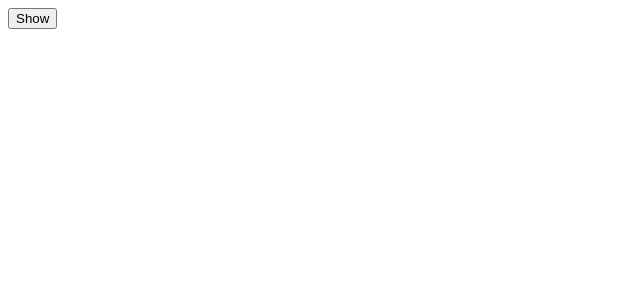
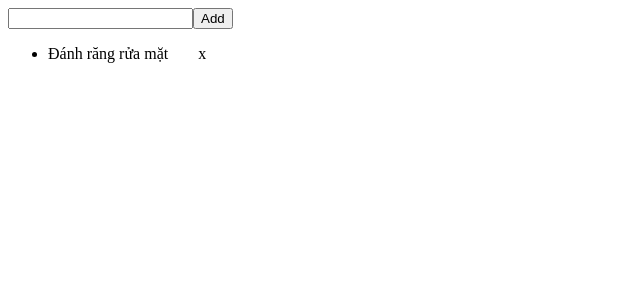
Before and after one commit to DuyPhatpeo/Reactjs, a React (Vite) app in the folder reactLearning/: page / in a window 1280 px wide. Shown: the top 300 px of the page, without its empty margins (0-640 px from the left). Built offline with nearby package versions, Linux system fonts and the light colour scheme.

Commit message:
Tạo ra Todo-List App sử dụng useState()

```diff
--- a/reactLearning/src/App.jsx
+++ b/reactLearning/src/App.jsx
@@ -1,20 +1,56 @@
 import React, { useState } from "react";
-import Content from "./components/Content";
 
 function App() {
-  const [show, setShow] = useState(false);
+  const [todo, setTodo] = useState({ id: "", name: "" });
+  const [todoList, setTodoList] = useState([
+    { id: 1, name: "Đánh răng rửa mặt" },
+  ]);
 
-  const handleShow = () => {
-    setShow(!show);
+  const handleGetToto = (value) => {
+    setTodo((prev) => ({
+      ...prev,
+      id: prev.id || Math.floor(Math.random() * 100000), // Chỉ tạo id khi cần
+      name: value,
+    }));
+  };
+
+  const handleSubmit = () => {
+    if (!todo.name.trim()) return;
+
+    setTodoList((prev) => [...prev, todo]);
+    setTodo({ id: "", name: "" }); // Reset input
+  };
+
+  const handleDeleteTodo = (id) => {
+    setTodoList((prev) => prev.filter((todo) => todo.id !== id));
   };
 
   return (
-    <>
+    <div>
       <div>
-        <button onClick={handleShow}>Show</button>
-        {show && <Content />}
+        <input
+          type="text"
+          onChange={(e) => handleGetToto(e.target.value)}
+          value={todo.name}
+        />
+        <button onClick={handleSubmit}>Add</button>
       </div>
-    </>
+
+      <ul>
+        {todoList.map((todo) => (
+          <div style={{ display: "flex", gap: "30px" }} key={todo.id}>
+            <li>{todo.name}</li>
+            <div
+              style={{ cursor: "pointer" }}
+              onClick={() => handleDeleteTodo(todo.id)}
+            >
+              x
+            </div>
+          </div>
+        ))}
+      </ul>
+    </div>
   );
 }
+
 export default App;
```
